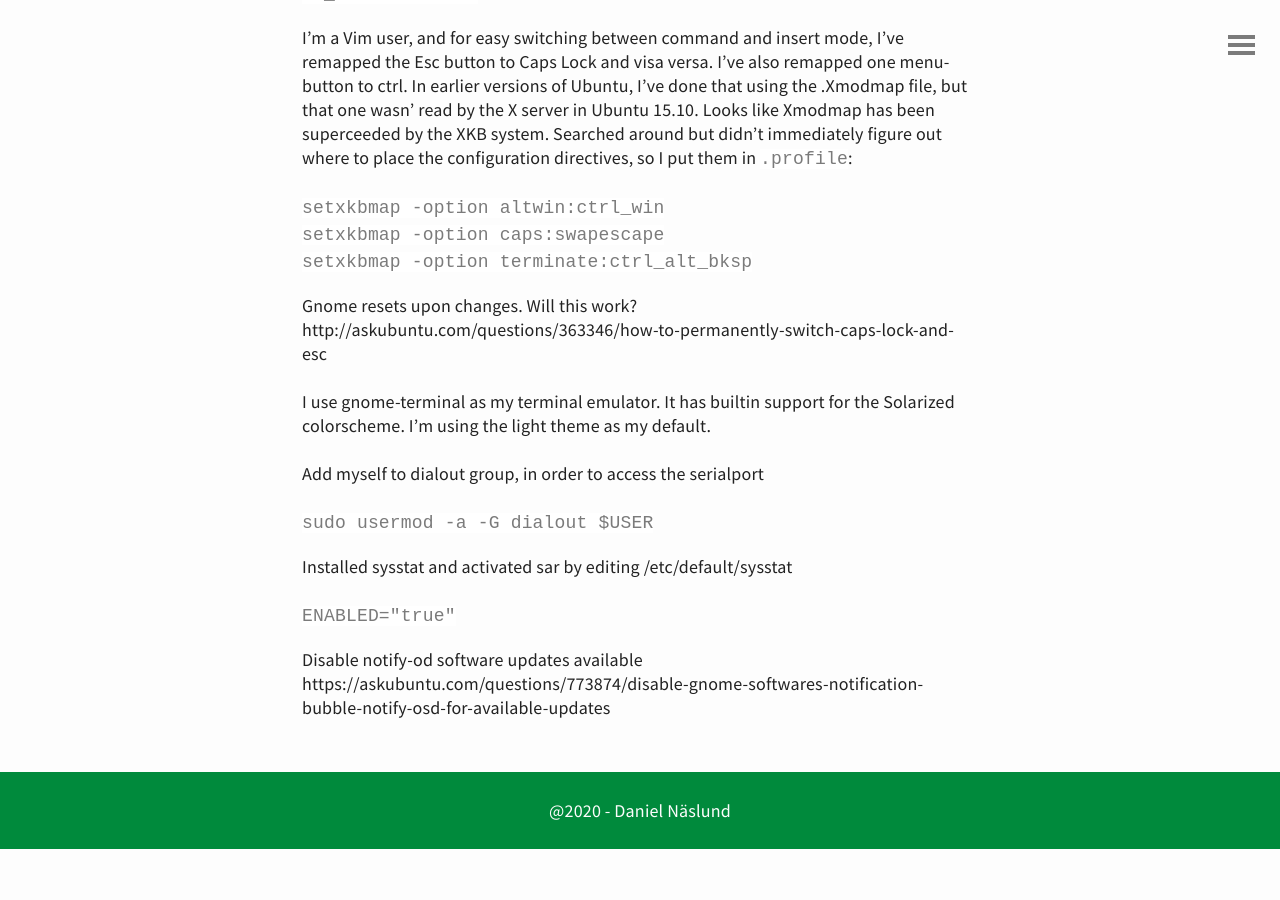
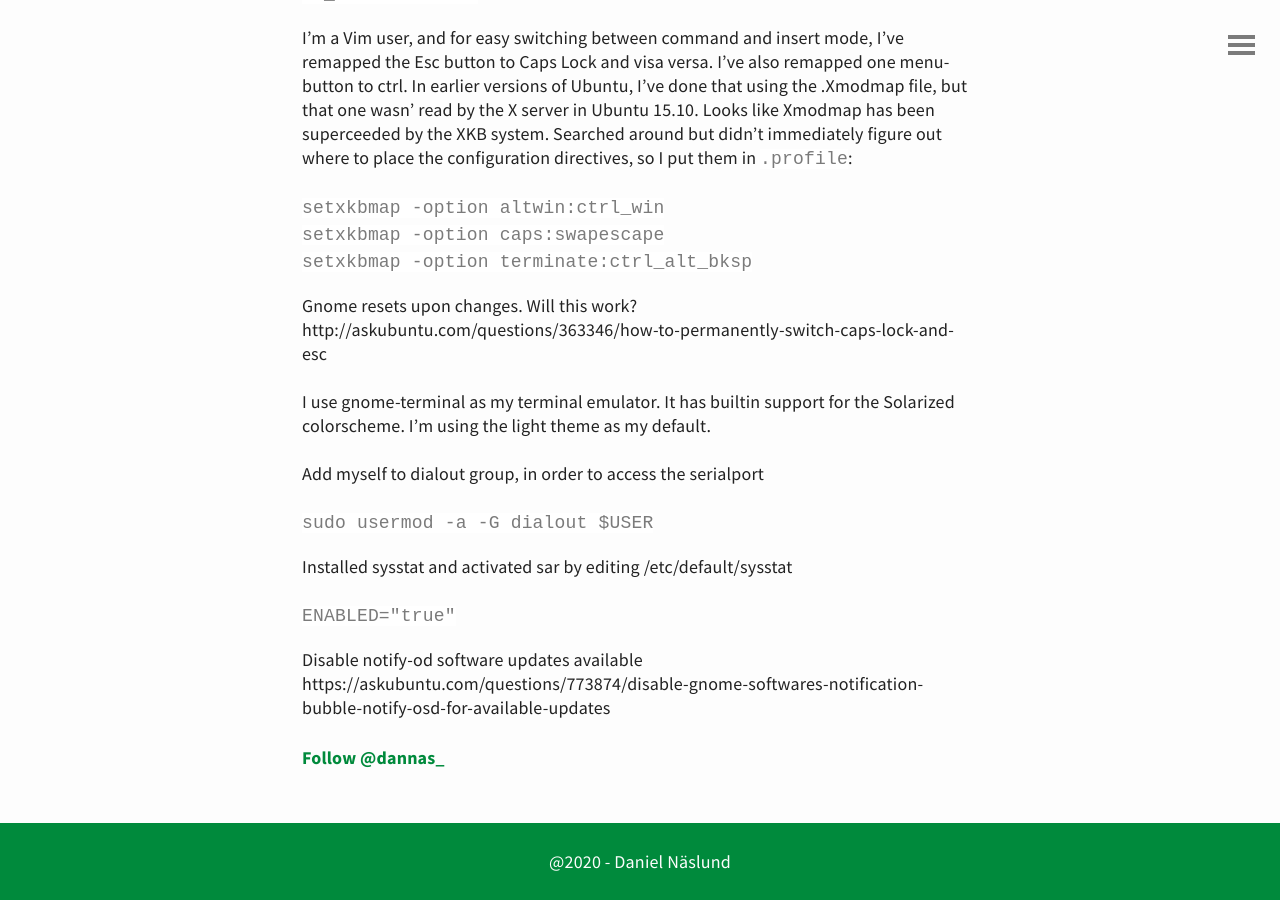
Before and after one commit to dannas/dannas.github.com, a Jekyll site: the page built from _posts/2016-03-05-ubuntu-15.10-on-dell-xps-15-9550.md, in a window 1280 px wide and 900 px high, scrolled down 1559 px. Built offline with Jekyll 4.4.1, drawn with Linux system fonts in a browser that asks for light colours; comment, search, counter and statistics services are not loaded; before the commit the page ends 2408 px from its top, so only the background shows below that.

Commit message:
Add twitter follow-me widget.

```diff
--- a/_layouts/post.html
+++ b/_layouts/post.html
@@ -9,4 +9,5 @@
 		{{ content }}
 
 	</div>
+<a href="https://twitter.com/dannas_?ref_src=twsrc%5Etfw" class="twitter-follow-button" data-show-count="false">Follow @dannas_</a><script async src="https://platform.twitter.com/widgets.js" charset="utf-8"></script>
 </article>
```
